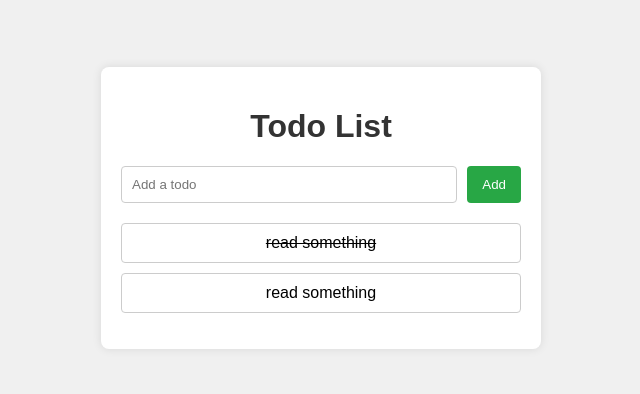
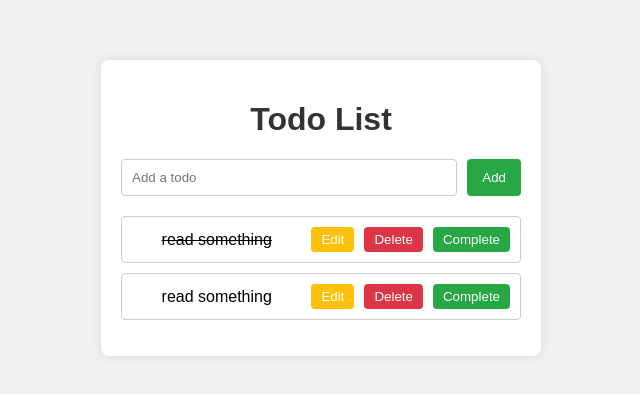
Before and after one commit to adel-nodehi/typescript-todo, a React (Create React App) app: page / in a window 1280 px wide. Shown: the part 192-586 px from the top of the page, without its empty margins (319-959 px from the left). Built offline with nearby package versions, Linux system fonts and the light colour scheme.

Commit message:
build todo Items

```diff
--- a/src/components/TodoItem.tsx
+++ b/src/components/TodoItem.tsx
@@ -1,14 +1,56 @@
-import React from "react";
+import React, { ChangeEvent, useState } from "react";
 import { Todo } from "../types/todo.model";
+import Button from "./Button";
+import Input from "./Input";
 
 interface TodoItemProps {
   todo: Todo;
 }
 
 const TodoItem: React.FC<TodoItemProps> = ({ todo }) => {
+  const [isEditing, setIsEditing] = useState<boolean>(false);
+  const [editedText, setEditedText] = useState<string>(todo.text);
+
   return (
     <li className={`todo-item ${todo.isCompleted ? "completed" : ""}`}>
-      <span>{todo.text}</span>
+      {isEditing ? (
+        <Input
+          className="edit-input"
+          value={editedText}
+          onChange={(e) => setEditedText(e.target.value)}
+        />
+      ) : (
+        <span>{todo.text}</span>
+      )}
+
+      {isEditing ? (
+        <Button onClick={() => console.log("save")} className="save-button">
+          Save
+        </Button>
+      ) : (
+        <>
+          <Button
+            onClick={() => setIsEditing((cur) => !cur)}
+            className="edit-button"
+          >
+            Edit
+          </Button>
+
+          <Button
+            onClick={() => console.log("delete")}
+            className="delete-button"
+          >
+            Delete
+          </Button>
+
+          <Button
+            onClick={() => console.log("complete")}
+            className="complete-button"
+          >
+            Complete
+          </Button>
+        </>
+      )}
     </li>
   );
 };
--- a/src/index.css
+++ b/src/index.css
@@ -91,3 +91,39 @@ h1 {
   border: 1px solid #ccc;
   border-radius: 4px;
 }
+
+.save-button {
+  background-color: #007bff;
+  color: #fff;
+}
+
+.save-button:hover {
+  background-color: #0056b3;
+}
+
+.edit-button {
+  background-color: #ffc107;
+  color: #fff;
+}
+
+.edit-button:hover {
+  background-color: #e0a800;
+}
+
+.delete-button {
+  background-color: #dc3545;
+  color: #fff;
+}
+
+.delete-button:hover {
+  background-color: #c82333;
+}
+
+.complete-button {
+  background-color: #28a745;
+  color: #fff;
+}
+
+.complete-button:hover {
+  background-color: #218838;
+}
```
